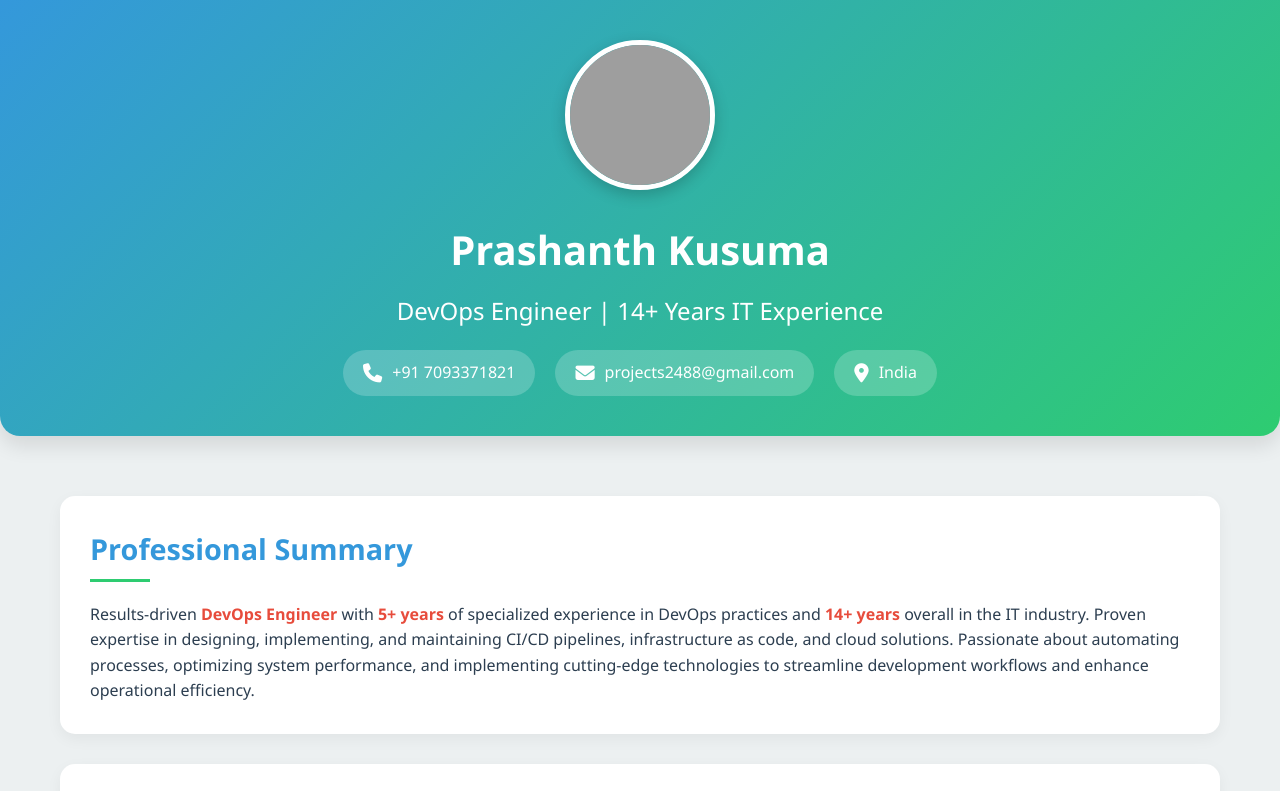
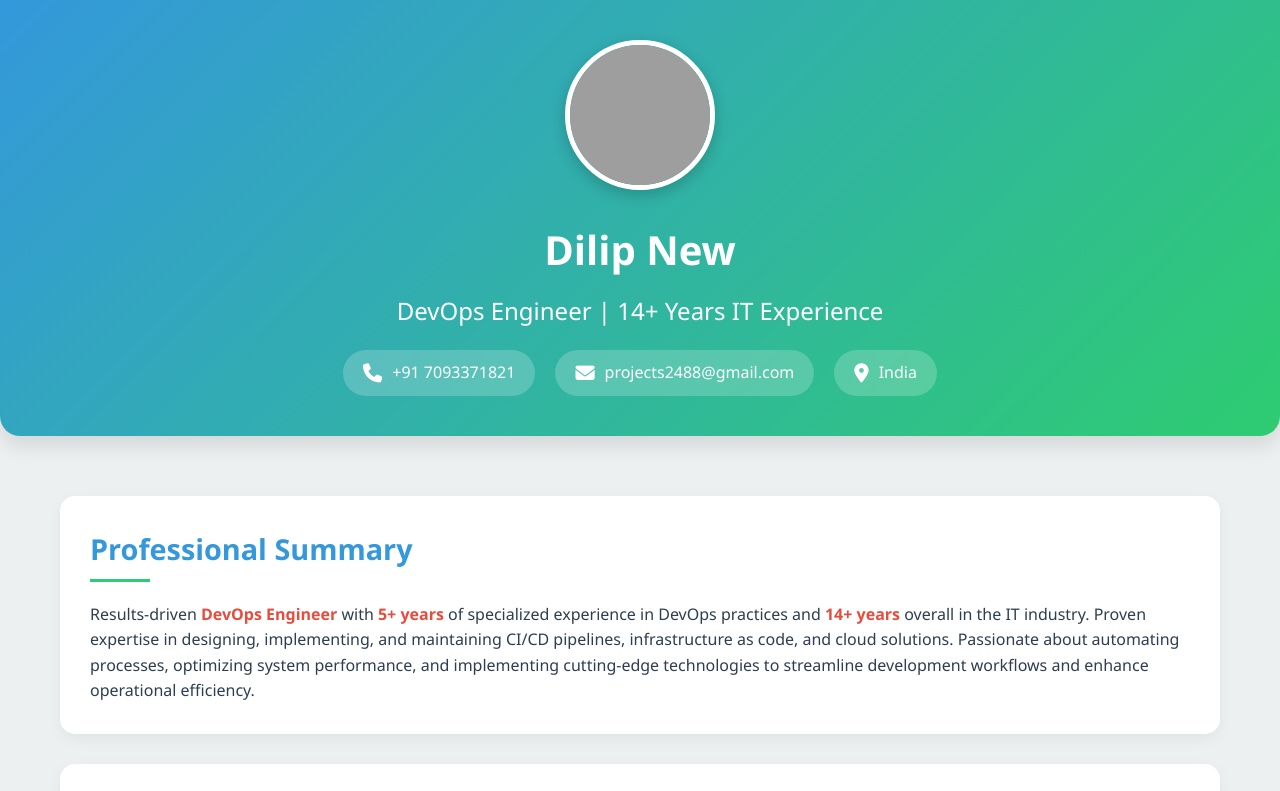
Before and after one commit to dilipp-dev/DilipNew, a plain HTML site: page index.html in a window 1280 px wide. Shown: the top 791 px of the page. Drawn offline with Linux system fonts and the light colour scheme; grey boxes are pictures that could not be loaded.

Commit message:
Update index.html

```diff
--- a/index.html
+++ b/index.html
@@ -3,7 +3,7 @@
 <head>
     <meta charset="UTF-8">
     <meta name="viewport" content="width=device-width, initial-scale=1.0">
-    <title>Prashanth Kusuma | DevOps Engineer</title>
+    <title>Dilip New | DevOps Engineer</title>
     <link rel="stylesheet" href="https://cdnjs.cloudflare.com/ajax/libs/font-awesome/6.4.0/css/all.min.css">
     <style>
         :root {
@@ -216,8 +216,8 @@
 </head>
 <body>
     <header>
-        <img src="https://ui-avatars.com/api/?name=Prashanth+Kusuma&size=200&background=random" alt="Prashanth Kusuma" class="profile-img">
-        <h1>Prashanth Kusuma</h1>
+        <img src="https://ui-avatars.com/api/?name=Dilip+New&size=200&background=random" alt="Dilip New" class="profile-img">
+        <h1>Dilip New</h1>
         <div class="title">DevOps Engineer | 14+ Years IT Experience</div>
         <div class="contact-info">
             <div class="contact-item">
@@ -397,7 +397,7 @@
     </div>
 
     <footer>
-        <p>&copy; 2023 Prashanth Kusuma. All rights reserved.</p>
+        <p>&copy; 2023 Dilip New. All rights reserved.</p>
     </footer>
 </body>
 </html>
```
